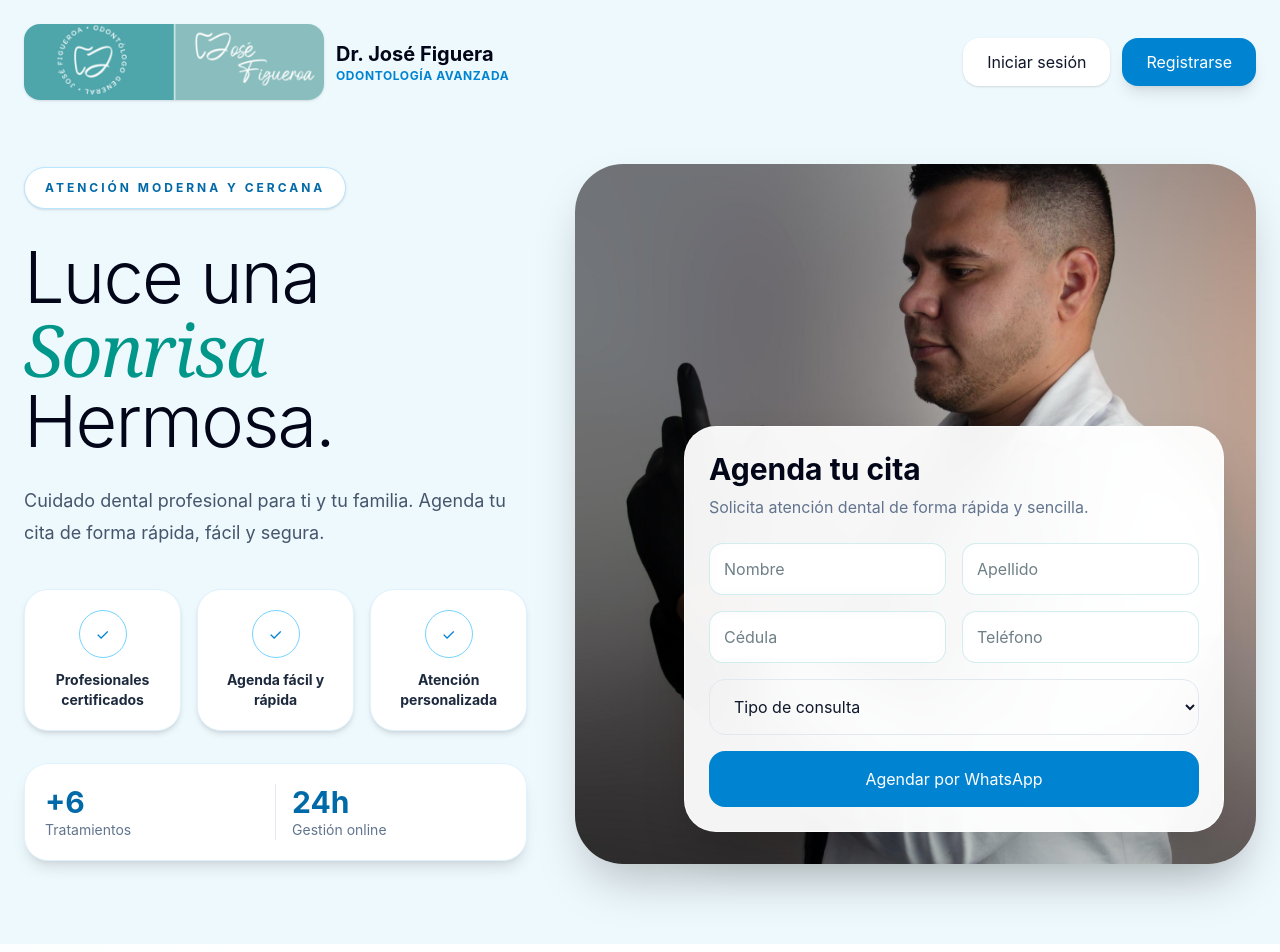
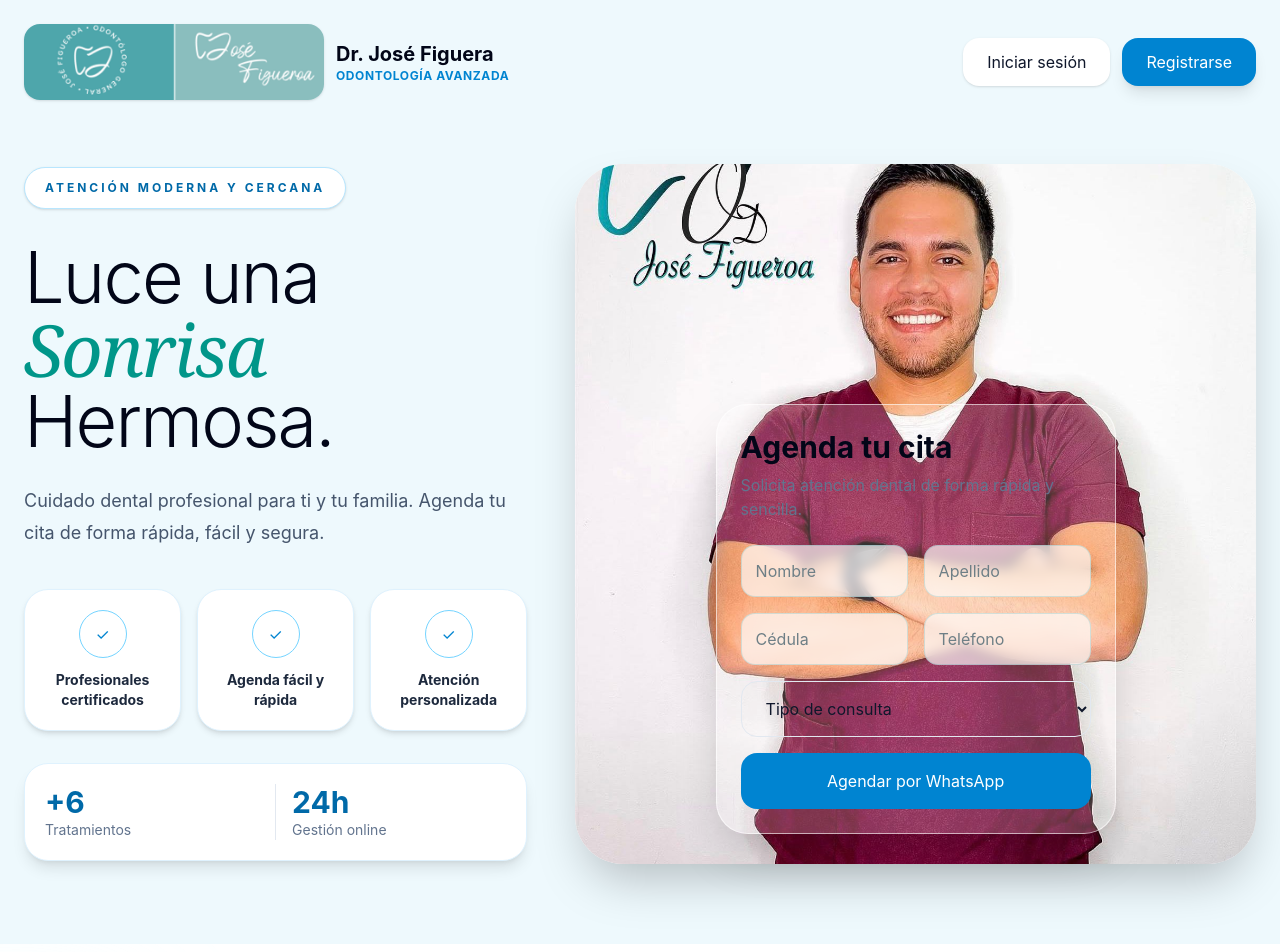
Before and after one commit to alexisrrh/consultorio-odontologico, a React (Vite) app: page / in a window 1280 px wide. Shown: the top 952 px of the page. Built offline with nearby package versions, Linux system fonts and the light colour scheme.

Commit message:
arreglo de imagen citas

```diff
--- a/src/componentes/Home/HomeHero.jsx
+++ b/src/componentes/Home/HomeHero.jsx
@@ -1,6 +1,6 @@
 import { useState } from "react";
 import { motion } from "framer-motion";
-import joseImg from "../../assets/tratamientos/joseImg.jpeg"
+import fondoHome from "../../assets/tratamientos/fondoHome.jpeg"
 import logoClinica from "../../assets/logo-clinica.png";
 
 export function HomeHero({
@@ -187,13 +187,13 @@ Consulta: ${form.consulta}`;
         >
           <div className="absolute inset-0 overflow-hidden rounded-[3rem] bg-white shadow-2xl">
             <img
-              src={joseImg}
+              src={fondoHome}
               alt="Dentista profesional"
               className="h-full w-full object-cover object-center"
             />
           </div>
 
-          <div className="absolute bottom-8 right-8 w-[540px] max-w-[calc(100%-4rem)] rounded-[2rem] border border-white/70 bg-white/95 p-6 shadow-2xl backdrop-blur-xl">
+        <div className="absolute left-1/2 top-[65%] w-[400px] max-w-[calc(100%-2rem)] -translate-x-1/2 -translate-y-1/2 rounded-[2rem] border border-white/60 bg-white/20 p-6 shadow-2xl">
             <h3 className="text-3xl font-bold text-slate-950">
               Agenda tu cita
             </h3>
```
Also changed, not shown: src/assets/tratamientos/fondoHome.jpeg (added).
